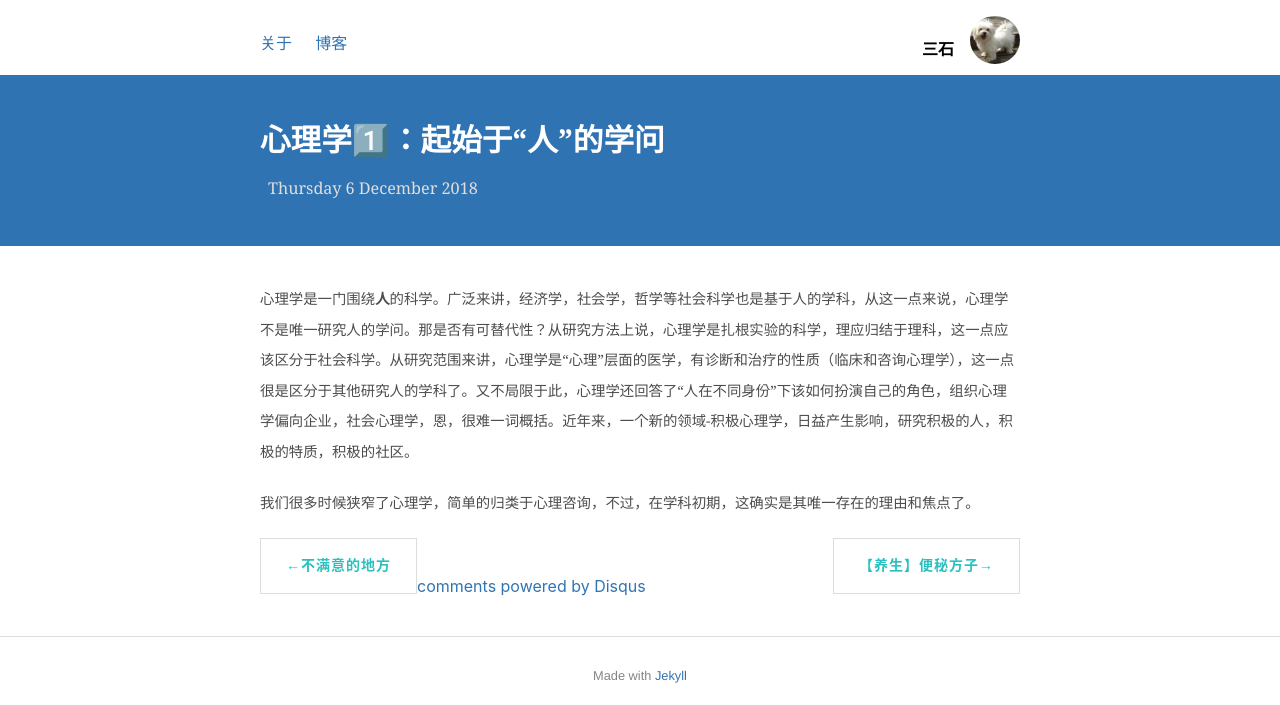
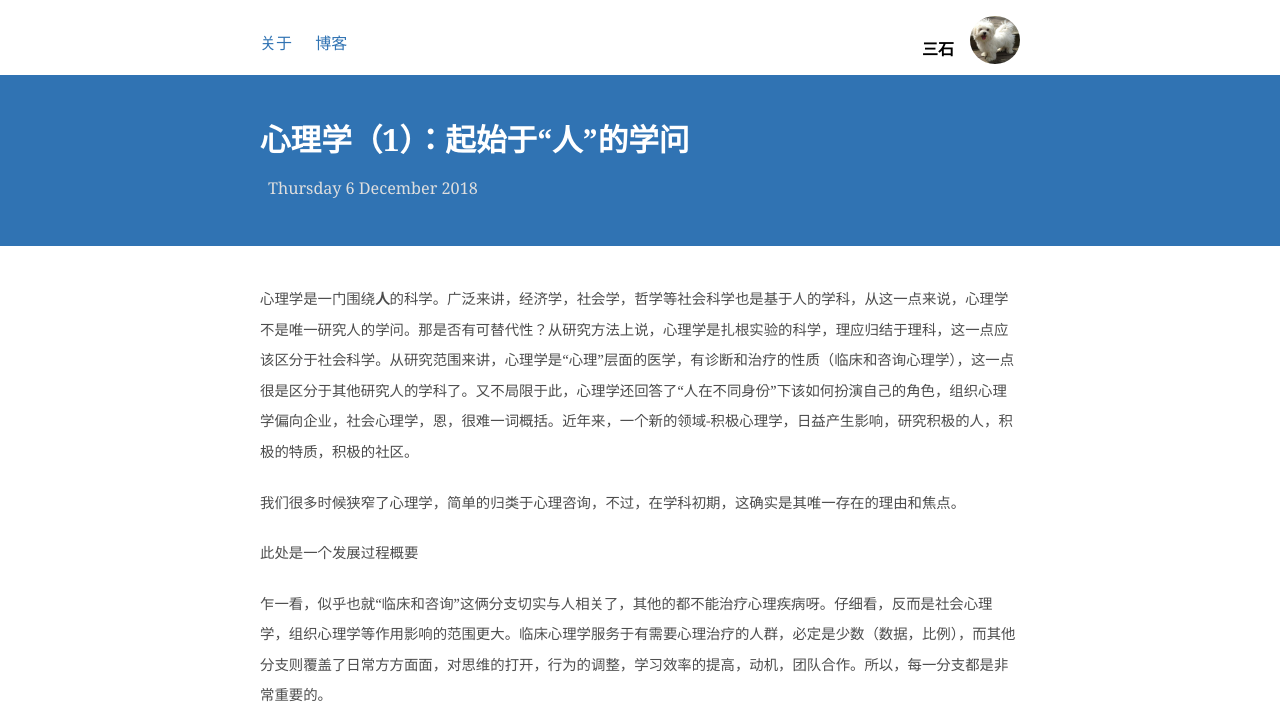
Before and after one commit to shirleysteve/1, a Jekyll site: the page built from _posts/2018-12-6-心理学一.md, in a window 1280 px wide. Shown: the top 705 px of the page. Built offline with Jekyll 4.4.1, drawn with Linux system fonts in a browser that asks for light colours; nearby versions of some CDN libraries; comment, search, counter and statistics services are not loaded.

Commit message:
Update 2018-12-6-心理学一.md

```diff
--- a/_posts/2018-12-6-心理学一.md
+++ b/_posts/2018-12-6-心理学一.md
@@ -1,9 +1,14 @@
 ---
 layout: post
 
-title: 心理学1️⃣：起始于“人”的学问
+title: 心理学（1）：起始于“人”的学问
 ---
 
 心理学是一门围绕**人**的科学。广泛来讲，经济学，社会学，哲学等社会科学也是基于人的学科，从这一点来说，心理学不是唯一研究人的学问。那是否有可替代性？从研究方法上说，心理学是扎根实验的科学，理应归结于理科，这一点应该区分于社会科学。从研究范围来讲，心理学是“心理”层面的医学，有诊断和治疗的性质（临床和咨询心理学），这一点很是区分于其他研究人的学科了。又不局限于此，心理学还回答了“人在不同身份”下该如何扮演自己的角色，组织心理学偏向企业，社会心理学，恩，很难一词概括。近年来，一个新的领域-积极心理学，日益产生影响，研究积极的人，积极的特质，积极的社区。
 
-我们很多时候狭窄了心理学，简单的归类于心理咨询，不过，在学科初期，这确实是其唯一存在的理由和焦点了。
+我们很多时候狭窄了心理学，简单的归类于心理咨询，不过，在学科初期，这确实是其唯一存在的理由和焦点。
+
+此处是一个发展过程概要
+
+
+乍一看，似乎也就“临床和咨询”这俩分支切实与人相关了，其他的都不能治疗心理疾病呀。仔细看，反而是社会心理学，组织心理学等作用影响的范围更大。临床心理学服务于有需要心理治疗的人群，必定是少数（数据，比例），而其他分支则覆盖了日常方方面面，对思维的打开，行为的调整，学习效率的提高，动机，团队合作。所以，每一分支都是非常重要的。
```
